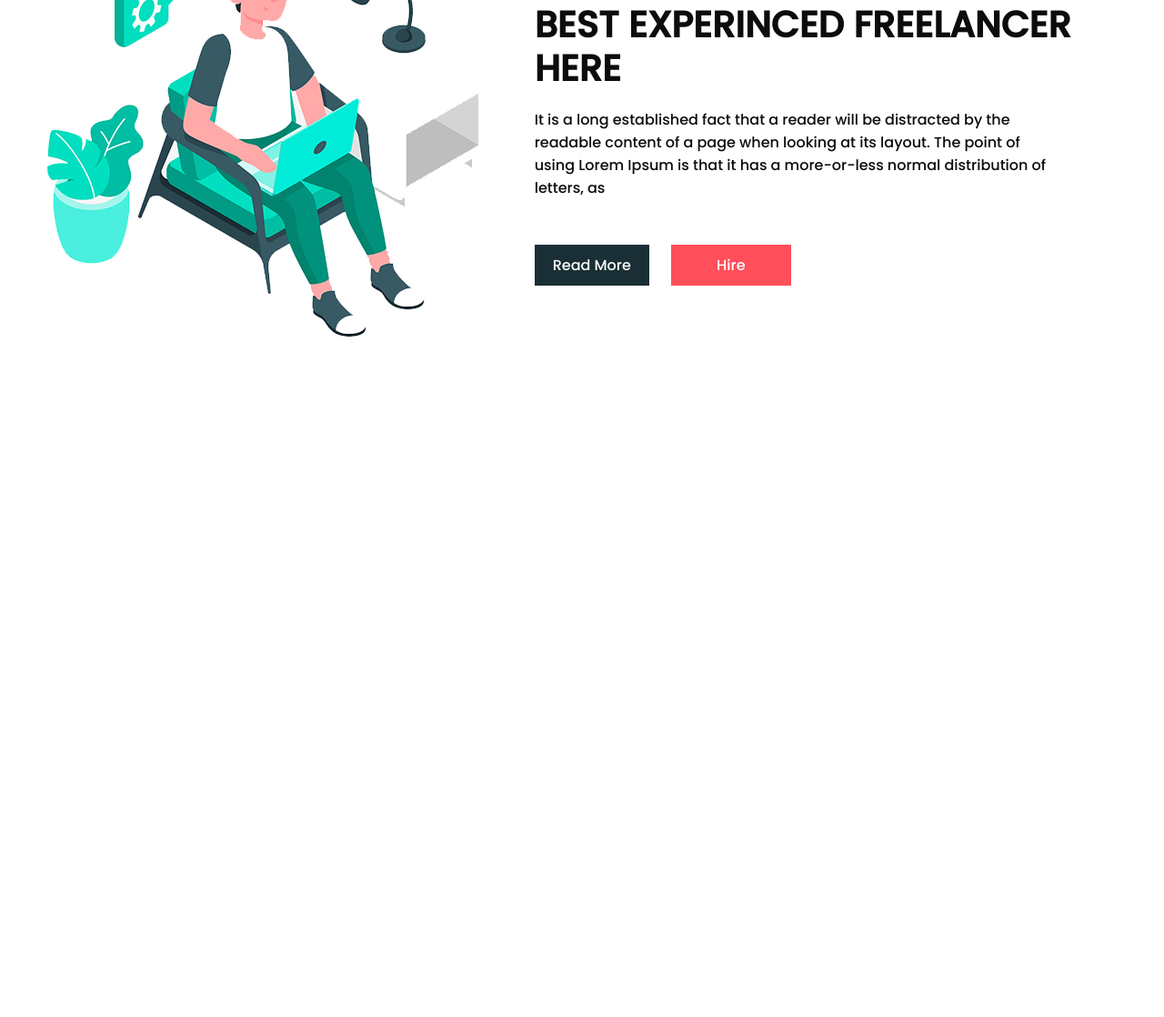
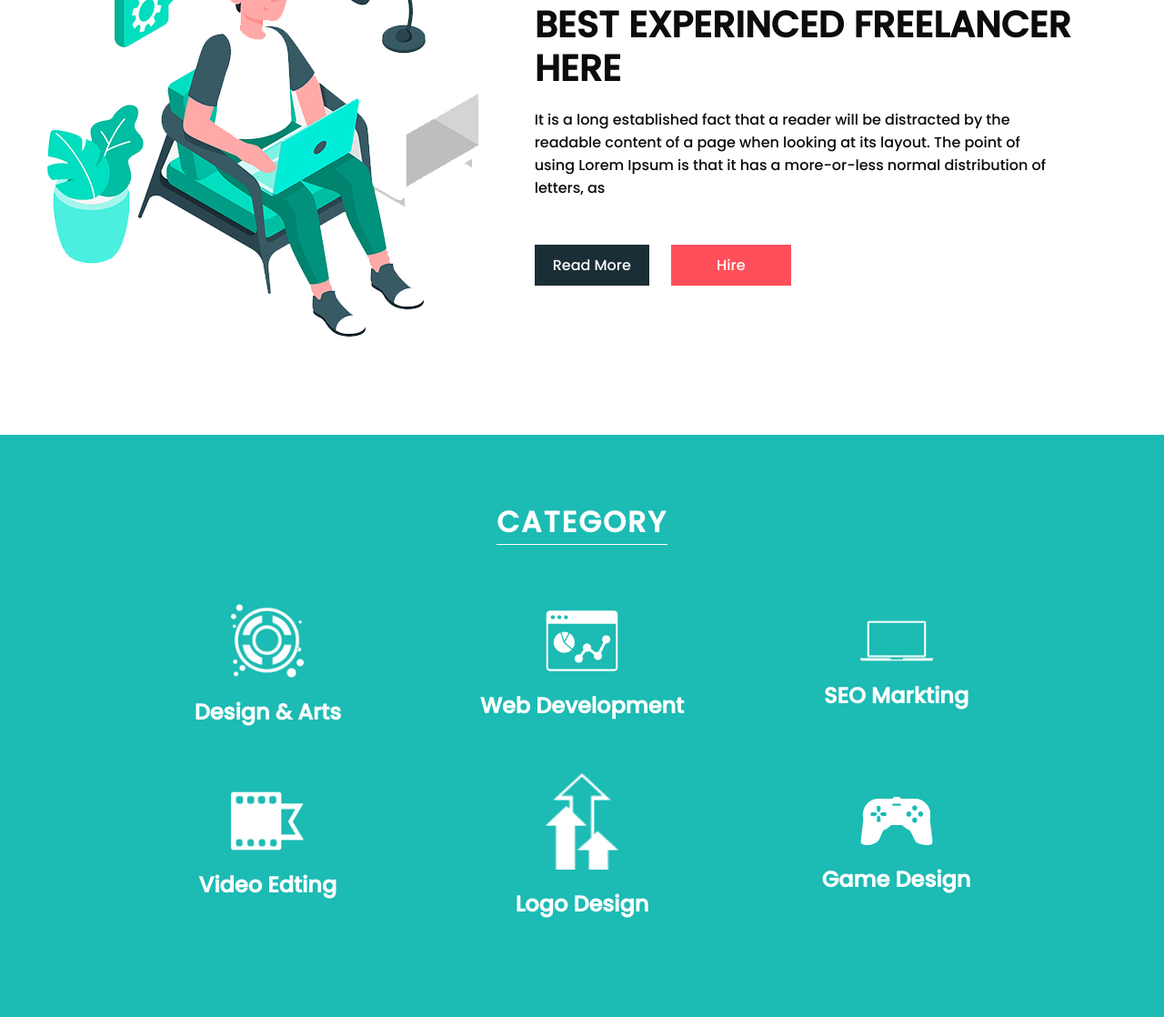
Before and after one commit to damlahub/HTML-CSS_Projects, a plain HTML site: page Spering/main.html in a window 1280 px wide. Shown: the part 955-2073 px from the top of the page at 91% size. Before the commit the page ends 1433 px from the top, so only its background shows below. Drawn offline with Linux system fonts and the light colour scheme.

Commit message:
section category bitti

```diff
--- a/Spering/Styles/main.css
+++ b/Spering/Styles/main.css
@@ -62,3 +62,44 @@ p {
 .experience-btns{
     margin-top: 50px;
 }
+/* category */
+#category{
+    width: 100%;
+    height: 80vh;
+    background-color: var(--green);
+    display: flex;
+    flex-direction: column;
+    justify-content: center;
+    align-items: center;
+}
+#category h2{
+    font-size: 2rem;
+    color: var(--white);
+    border-bottom: 1px solid var(--white);
+    letter-spacing: 2px;
+}
+#category .category-items{
+    width: 90%;
+    display: flex;
+    flex-direction: row;
+    justify-content: center;
+    align-items: center;
+    flex-wrap: wrap;
+    margin-top: 50px;
+}
+#category .category-item{
+    width: 30%;
+    display: flex;
+    flex-direction: column;
+    justify-content: center;
+    align-items: center;
+    padding: 15px;
+}
+#category .category-item img{
+    width: 80px;
+}
+#category .category-item h5{
+    font-size: 1.5rem;
+    color: var(--white);
+    margin: 20px 0;
+}
--- a/Spering/main.html
+++ b/Spering/main.html
@@ -51,7 +51,7 @@
                     <button class="light-btn">Get A Quote</button>
                 </div>
             </article>
-                <img src="Assets/Images/slider-img.png" alt="">
+            <img src="Assets/Images/slider-img.png" alt="">
         </section>
         <!-- experience -->
         <section id="experience">
@@ -59,7 +59,9 @@
             <article class="experience-contents">
                 <h1>BEST EXPERINCED FREELANCER HERE</h1>
                 <p>
-                    It is a long established fact that a reader will be distracted by the readable content of a page when looking at its layout. The point of using Lorem Ipsum is that it has a more-or-less normal distribution of letters, as
+                    It is a long established fact that a reader will be distracted by the readable content of a page
+                    when looking at its layout. The point of using Lorem Ipsum is that it has a more-or-less normal
+                    distribution of letters, as
                 </p>
                 <div class="experience-btns">
                     <button class="dark-btn">Read More</button>
@@ -67,6 +69,36 @@
                 </div>
             </article>
         </section>
+        <!-- category -->
+        <section id="category">
+            <h2>CATEGORY</h2>
+            <section class="category-items">
+                <article class="category-item">
+                    <img src="Assets/Images/category/c1.png" alt="">
+                    <h5>Design & Arts</h5>
+                </article>
+                <article class="category-item">
+                    <img src="Assets/Images/category/c2.png" alt="">
+                    <h5>Web Development </h5>
+                </article>
+                <article class="category-item">
+                    <img src="Assets/Images/category/c3.png" alt="">
+                    <h5>SEO Markting</h5>
+                </article>
+                <article class="category-item">
+                    <img src="Assets/Images/category/c4.png" alt="">
+                    <h5>Video Edting</h5>
+                </article>
+                <article class="category-item">
+                    <img src="Assets/Images/category/c5.png" alt="">
+                    <h5>Logo Design</h5>
+                </article>
+                <article class="category-item">
+                    <img src="Assets/Images/category/c6.png" alt="">
+                    <h5>Game Design</h5>
+                </article>
+            </section>
+        </section>
     </div>
 </body>
 
```
